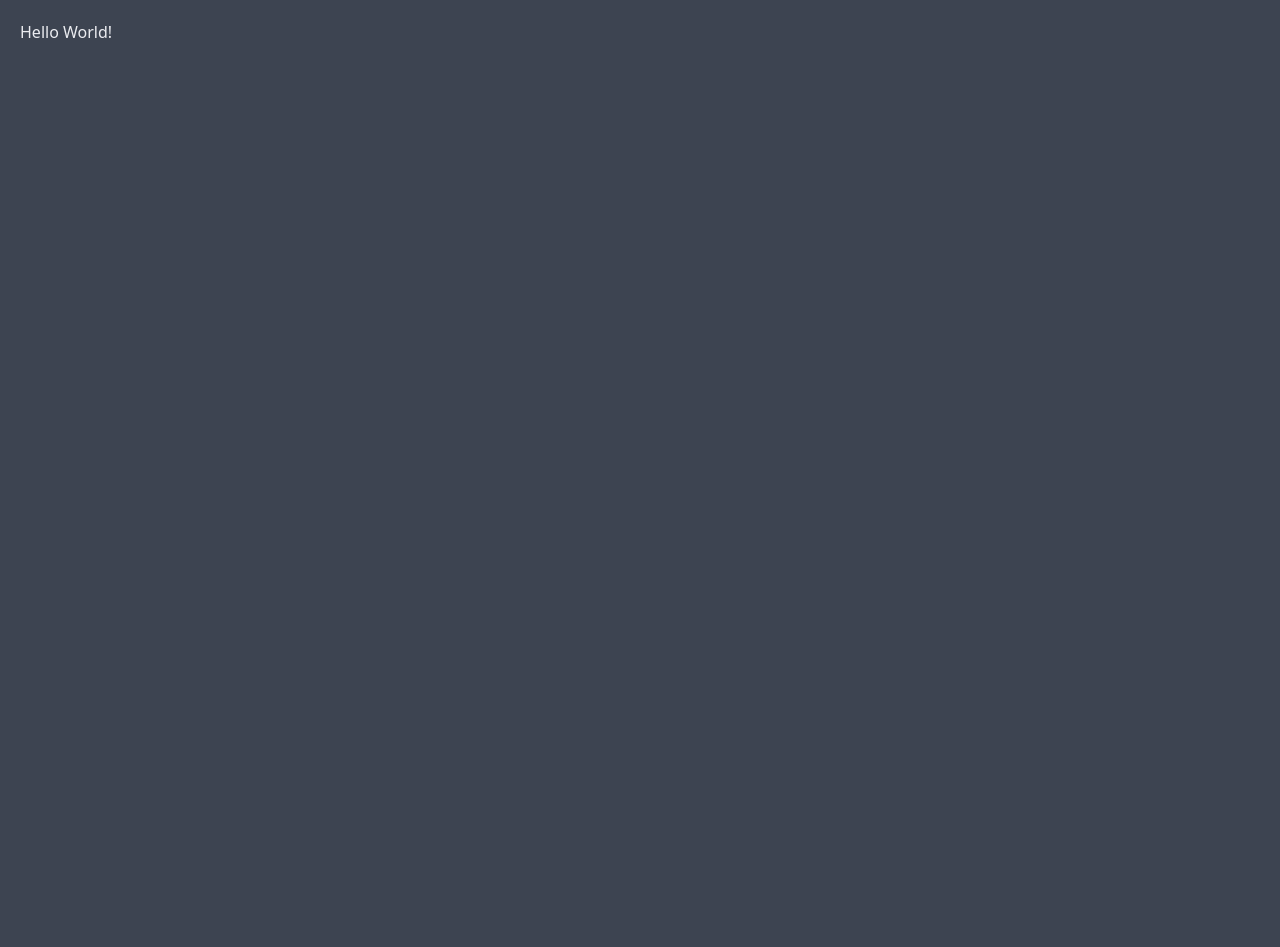
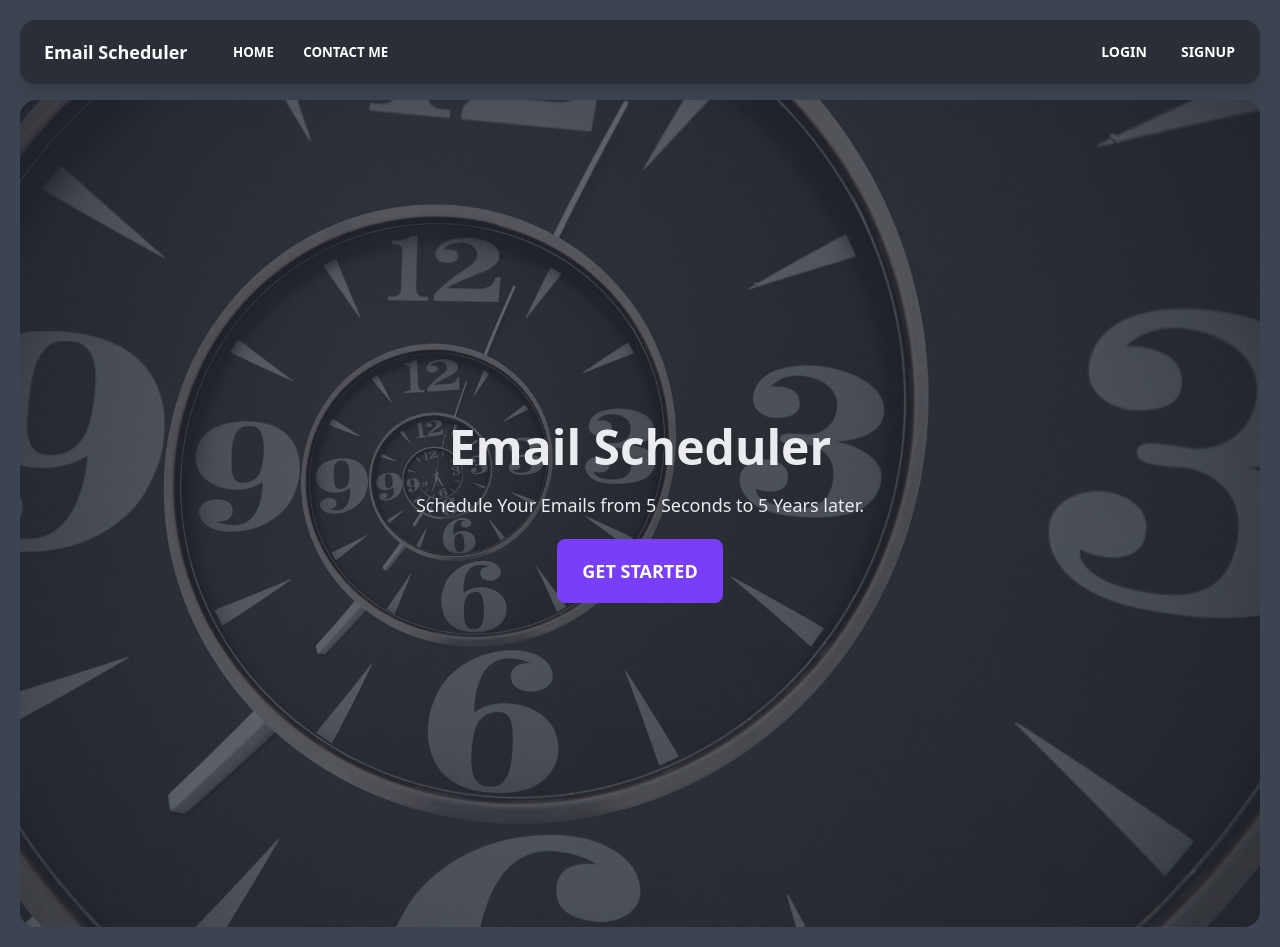
Before and after one commit to javidizadi/EmailScheduler-Frontend, a React (Vite) app: page / in a window 1280 px wide. Before the commit the page ends 800 px from the top, so only its background shows below. Built offline with nearby package versions, Linux system fonts and the light colour scheme.

Commit message:
[Feature] Call Codes On App.jsx

```diff
--- a/src/App.jsx
+++ b/src/App.jsx
@@ -1,10 +1,39 @@
+import {Route, Routes} from "react-router";
+
+import Navbar from "./Pages/Common/Navbar";
+import Home from "./Pages/Home/Home";
+import Login from "./Pages/Login/Login";
+import SignUp from "./Pages/SignUp/SignUp";
+import Schedules from "./Pages/Schedules/Schedules";
+import ContactMe from "./Pages/ContactMe/ContactMe";
+
+
 function App() {
 
-  return (
-    <div className="App">
-      <h1>Hello World!</h1>
-    </div>
-  )
+    return (
+        <div className="App">
+            <div className="mb-4">
+                <Navbar/>
+            </div>
+            <Routes>
+                <Route path="/" element={<Home/>}/>
+                <Route path="/contact" element={<ContactMe/>}/>
+                <Route path="/schedules" element={<Schedules/>}/>
+                <Route path="/login" element={
+                    <div className="flex justify-center mt-24">
+                        <Login/>
+                    </div>
+                }/>
+                <Route path="/signup" element={
+                    <div className="flex justify-center mt-24">
+                        <SignUp/>
+                    </div>
+                }/>
+            </Routes>
+        </div>
+    );
+
+
 }
 
 export default App
```
